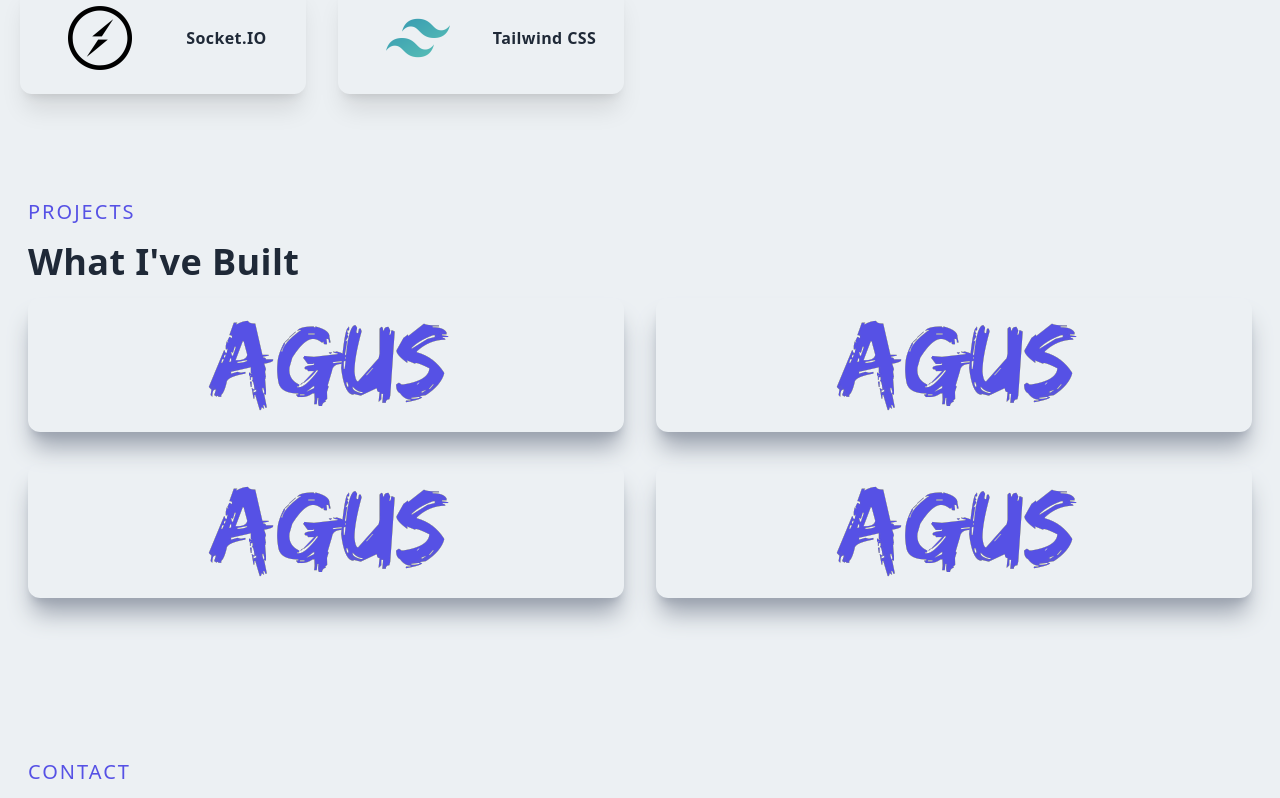
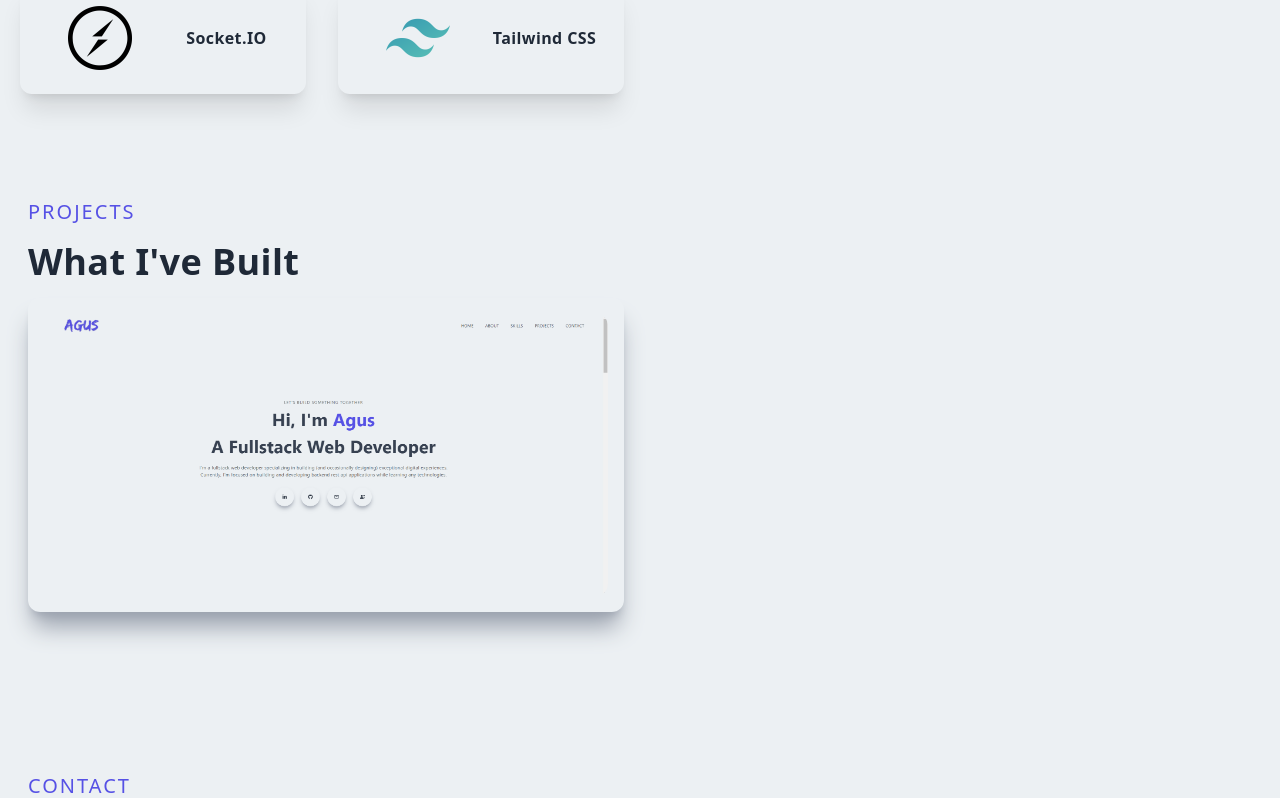
Before and after one commit to muchamadagush/my-portfolio, a Next.js app: page / in a window 1280 px wide. Shown: the part 2382-3180 px from the top of the page. Built offline with nearby package versions, Linux system fonts and the light colour scheme.

Commit message:
fix(projects): display data projects

```diff
--- a/components/Projects.tsx
+++ b/components/Projects.tsx
@@ -1,61 +1,54 @@
-import Image from 'next/image'
-import Link from 'next/link'
-import React from 'react'
-import propertYImg from '../public/assets/Agus.png'
+import Image from "next/image";
+import Link from "next/link";
+import React from "react";
+import Portfolio from "../public/assets/projects/web-portfolio.png";
 
 const Projects = () => {
+  const dataProjects = [
+    {
+      thumbnail: Portfolio,
+      title: "Web Portfolio",
+      mainTechnology: "Next JS",
+      slug: "web-portfolio"
+    },
+  ];
+
   return (
-    <div id='projects' className='w-full'>
-      <div className='max-w-[1240px] mx-auto px-2 pb-16 pt-24'>
-        <p className='text-xl tracking-widest uppercase text-[#5651e5]'>Projects</p>
-        <h2 className='py-4'>What I&apos;ve Built</h2>
-        <div className='grid md:grid-cols-2 gap-8'>
-
-          <div className='relative flex items-center justify-center h-auto w-full shadow-xl shadow-gray-400 rounded-xl p-4 group hover:bg-gradient-to-r from-[#5651e5] to-[#709dff]'>
-            <Image className='rounded-xl group-hover:opacity-10' src={propertYImg} alt={'/'} />
-            <div className='hidden group-hover:block absolute top-[50%] left-[50%] translate-x-[-50%] translate-y-[-50%]'>
-              <h3 className='text-2xl text-white tracking-wider text-center'>Property Finder</h3>
-              <p className='pb-4 pt-2 text-white text-center'>Next JS</p>
-              <Link href={'/projects/project4'}>
-                <p className='text-center py-3 rounded-lg bg-white text-gray-700 font-bold text-lg cursor-pointer'>More Info</p>
-              </Link>
-            </div>
-          </div>
-          <div className='relative flex items-center justify-center h-auto w-full shadow-xl shadow-gray-400 rounded-xl p-4 group hover:bg-gradient-to-r from-[#5651e5] to-[#709dff]'>
-            <Image className='rounded-xl group-hover:opacity-10' src={propertYImg} alt={'/'} />
-            <div className='hidden group-hover:block absolute top-[50%] left-[50%] translate-x-[-50%] translate-y-[-50%]'>
-              <h3 className='text-2xl text-white tracking-wider text-center'>Property Finder</h3>
-              <p className='pb-4 pt-2 text-white text-center'>Next JS</p>
-              <Link href={'/projects/project3'}>
-                <p className='text-center py-3 rounded-lg bg-white text-gray-700 font-bold text-lg cursor-pointer'>More Info</p>
-              </Link>
-            </div>
-          </div>
-          <div className='relative flex items-center justify-center h-auto w-full shadow-xl shadow-gray-400 rounded-xl p-4 group hover:bg-gradient-to-r from-[#5651e5] to-[#709dff]'>
-            <Image className='rounded-xl group-hover:opacity-10' src={propertYImg} alt={'/'} />
-            <div className='hidden group-hover:block absolute top-[50%] left-[50%] translate-x-[-50%] translate-y-[-50%]'>
-              <h3 className='text-2xl text-white tracking-wider text-center'>Property Finder</h3>
-              <p className='pb-4 pt-2 text-white text-center'>Next JS</p>
-              <Link href={'/projects/project2'}>
-                <p className='text-center py-3 rounded-lg bg-white text-gray-700 font-bold text-lg cursor-pointer'>More Info</p>
-              </Link>
-            </div>
-          </div>
-          <div className='relative flex items-center justify-center h-auto w-full shadow-xl shadow-gray-400 rounded-xl p-4 group hover:bg-gradient-to-r from-[#5651e5] to-[#709dff]'>
-            <Image className='rounded-xl group-hover:opacity-10' src={propertYImg} alt={'/'} />
-            <div className='hidden group-hover:block absolute top-[50%] left-[50%] translate-x-[-50%] translate-y-[-50%]'>
-              <h3 className='text-2xl text-white tracking-wider text-center'>Property Finder</h3>
-              <p className='pb-4 pt-2 text-white text-center'>Next JS</p>
-              <Link href={'/projects/project1'}>
-                <p className='text-center py-3 rounded-lg bg-white text-gray-700 font-bold text-lg cursor-pointer'>More Info</p>
-              </Link>
-            </div>
-          </div>
-
+    <div id="projects" className="w-full">
+      <div className="max-w-[1240px] mx-auto px-2 pb-16 pt-24">
+        <p className="text-xl tracking-widest uppercase text-[#5651e5]">
+          Projects
+        </p>
+        <h2 className="py-4">What I&apos;ve Built</h2>
+        <div className="grid md:grid-cols-2 gap-8">
+          {dataProjects &&
+            dataProjects.map((item: any, index: number) => (
+              <div
+                key={index}
+                className="relative flex items-center justify-center h-auto w-full shadow-xl shadow-gray-400 rounded-xl p-4 group hover:bg-gradient-to-r from-[#5651e5] to-[#709dff]"
+              >
+                <Image
+                  className="rounded-xl group-hover:opacity-10"
+                  src={Portfolio}
+                  alt={"/"}
+                />
+                <div className="hidden group-hover:block absolute top-[50%] left-[50%] translate-x-[-50%] translate-y-[-50%]">
+                  <h3 className="text-2xl text-white tracking-wider text-center">
+                    {item.title}
+                  </h3>
+                  <p className="pb-4 pt-2 text-white text-center">{item.mainTechnology}</p>
+                  <Link href={`/projects/${item.slug}`}>
+                    <p className="text-center py-3 rounded-lg bg-white text-gray-700 font-bold text-lg cursor-pointer">
+                      More Info
+                    </p>
+                  </Link>
+                </div>
+              </div>
+            ))}
         </div>
       </div>
     </div>
-  )
-}
+  );
+};
 
-export default Projects
+export default Projects;
```
Also changed, not shown: public/assets/projects/web-portfolio.png (added).
